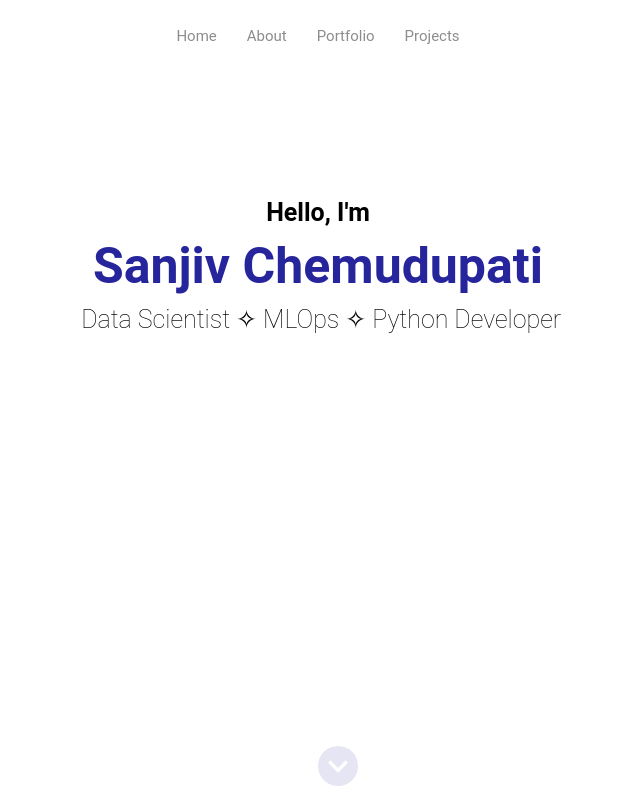
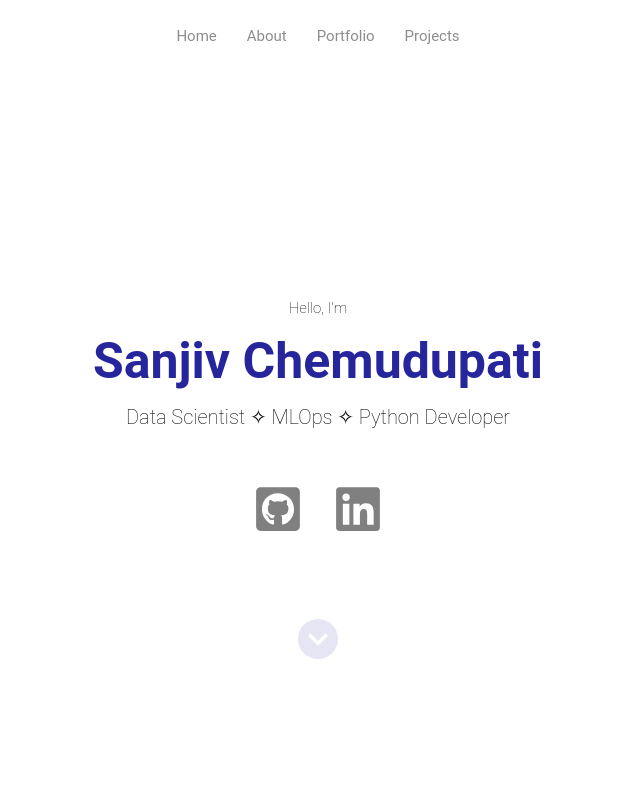
Before and after one commit to sanjivch/portfolio, a React (Create React App) app: page / in a window 1280 px wide. Shown: the whole page, without its empty margins (322-962 px from the left). Built offline with nearby package versions, Linux system fonts and the light colour scheme.

Commit message:
Fixed styling and removed unnecessary imports in Intro

```diff
--- a/src/App.jsx
+++ b/src/App.jsx
@@ -1,20 +1,14 @@
 import Navbar from "./components/navbar/Navbar";
-import Topbar from "./components/topbar/Topbar";
 import Intro from "./components/intro/Intro";
 import About from "./components/about/About";
 import Portfolio from "./components/portfolio/Portfolio";
 import Projects from "./components/projects/Projects";
-import Contact from "./components/contact/Contact";
-import Menu from "./components/menu/Menu";
-import Footer from "./components/footer/Footer";
 import './app.scss';
-import { useState } from "react";
 
 
 
 function App() {
 
-  const [menuOpen, setMenuOpen] = useState(false);
   return (
     <div className="app">
 
--- a/src/components/intro/Intro.jsx
+++ b/src/components/intro/Intro.jsx
@@ -4,7 +4,7 @@ import './intro.scss';
 import {MdWavingHand, MdOutlineWavingHand,MdKeyboardArrowRight, MdKeyboardArrowDown} from 'react-icons/md';
 import { useEffect, useRef } from 'react';
 import { FaPython, FaDatabase , FaGithubSquare, FaLinkedin, FaGitAlt, FaKaggle, FaTwitterSquare} from 'react-icons/fa';
-
+import { HiDocumentText } from "react-icons/hi";
 
 const Intro = () => {
 
@@ -15,32 +15,43 @@ const Intro = () => {
             backDelay: 100000,
             backSpeed: 60,
             disableBackTyping: false,
+            loop: false,
             strings: ['Data Scientist \u2727 MLOps \u2727 Python Developer' ]
         })
     }, []);
     return (
         <div className='intro' id='intro'>
 
-            <div className="right">
+            <div className="main-body">
                 <div className="wrapper">
                     <h2>Hello, I'm</h2>
                     <h1>Sanjiv Chemudupati</h1>
-                    <h3>&nbsp;<span ref={textRef}></span></h3>
-
-
-                    {/*<a href="https://github.com/sanjivch">
+                    <h3><span ref={textRef}></span></h3>
+                </div>
+                <div className="social-icons">
+                    <a href="https://github.com/sanjivch">
                     <FaGithubSquare className='icon'/>
                     </a>
+
                     <a href="https://www.linkedin.com/in/sanjivch09/">
                     <FaLinkedin className='icon'/>
-    </a>*/}
+                    </a>
+
+                    {/*<a href="">
+                    <HiDocumentText className='icon'/>
+                    </a>*/}
+
+                </div>
+                <div className="arrow-wrapper">
+                    <a href="#about">
+                    <MdKeyboardArrowDown className="arrow" />
+                    </a>
+                </div>
 
 
 
-                    <a href="#about">
-                        <MdKeyboardArrowDown className="arrow" />
-    </a>
-                </div>
+
+
             </div>
         </div>
     );
--- a/src/components/intro/intro.scss
+++ b/src/components/intro/intro.scss
@@ -1,132 +1,75 @@
 @import '../../global.scss';
-
-
-
 $width: 100%;
-
 .intro {
     background-color: white;
-    //background-image: repeating-linear-gradient(to bottom right, $mainColor, white);
-    //display: flex;
-    // .left {
-    //     flex: 0.5;
-    //     overflow: hidden;
-    //     .imgContainer {
-    //         border-radius: 80%;
-    //         overflow: hidden;
-    //         display: flex;
-    //         align-items: center;
-    //         justify-content: center;
-    //         float: right;
-    //         margin-top: 100px;
-    //         img {
-    //             width: 50%;
-    //             height: 50%;
-    //             border-radius: 50%;
-    //             border: 20px solid $mainColor;
-    //             border-color: $mainColor;
-    //             box-shadow: 0 0 1px 1px white;
-    //             display: block;
-    //             animation: gradBorder 5s infinite;
-    //         }
-    //         @keyframes gradBorder {
-    //             50% {
-    //                 border-color: rgb(255, 255, 255);
-    //                 transition: 200ms ease-in-out;
-    //             }
-    //         }
-    //     }
-    // }
-    //
-
-
-
-
-    .right {
-        //flex: 0.5;
-        //position: relative;
-        .wrapper {
+    overflow: hidden;
+    .main-body {
+        margin: 0px;
         width: 100%;
         height: 100%;
-            padding-top: 10%;
-            //padding-left: 500px;
-            display: inline-flex;
+        position: absolute;
+        top: 30%;
+        align-items: center;
+        justify-content: center;
+        overflow: hidden;
+        .wrapper {
+            margin: 10px;
+            display: flex;
             flex-direction: column;
+            align-items: center;
             justify-content: center;
-            align-items: center;
+            margin: 10px;
             h1 {
+                color: $mainColor;
                 font-size: 50px;
-                margin: 10px 0;
-                color: $mainColor;
+                margin: 15px;
             }
             h2 {
-                font-size: 25px;
-                .wavehand {
-                    fill: rgb(252, 216, 16);
+                font-size: 15px;
+                font-weight: 100;
+            }
+            h3 {
+                font-size: 20px;
+                font-weight: 100;
             }
         }
-            h3 {
-                font-size: 25px;
-                rightarrow {
+
+        .social-icons {
+            margin: 40px;
+
+            display: flex;
+            flex-direction: row;
+            text-decoration: none;
             align-items: center;
             justify-content: center;
-                    padding-top: 10px;
-                }
-                span {
-                    font-size: inherit;
-                    font-weight: 100;
-                    // font-family: Courier, monospace;
-                    color: black;
-                }
-                .ityped-cursor {
-                    animation: blink 1s infinite;
-                }
-                @keyframes blink {
-                    50% {
-                        opacity: 1;
-                    }
-                    100% {
-                        opacity: 0;
+            a{
+                display: flex;
+                flex-direction: column;
+                margin: 15px;
+                font-size: 50px;
+                text-decoration: none;
+                color: gray;
+                position: relative;
+                top: 0;
+                transition: top ease 0.5s;
+                &:hover {
+                    color: $mainColor;
+                    top: -10px;
                 }
             }
         }
+        .arrow-wrapper {
+            position: absolute;
 
-
-            .socialItem {
-                font-size: 50px;
+            margin-top: 30px;
+            margin-bottom: 10px;
+            width: 100%;
             display: flex;
-                margin: 80px;
-
-                flex-direction: row;
             align-items: center;
-
-                cursor: pointer;
-
+            justify-content: center;
             a {
-                    justify-content: space-between;
-                    display: flex;
-                    flex-direction: row;
                 align-items: center;
-                    margin: 15px;
-                    .icon {
-                        color: gray;
-                        margin: 15px;
-
-                        &:hover {
-                            font-size: 60px;
-                            color: $mainColor;
-
-                        }
-                }
-                }
-
-        }
-
-            a {
-                position: absolute;
-                bottom: 10px;
-                width: 44px;
-                left: 50%;
+                justify-content: center;
                 color: $mainColor;
                 .arrow {
                         font-size: 40px;
@@ -141,6 +84,7 @@ $width: 100%;
                     }
                 }
                 }
+
         }
     }
 }
```
Lines whose indentation alone changed are shown as unchanged.
